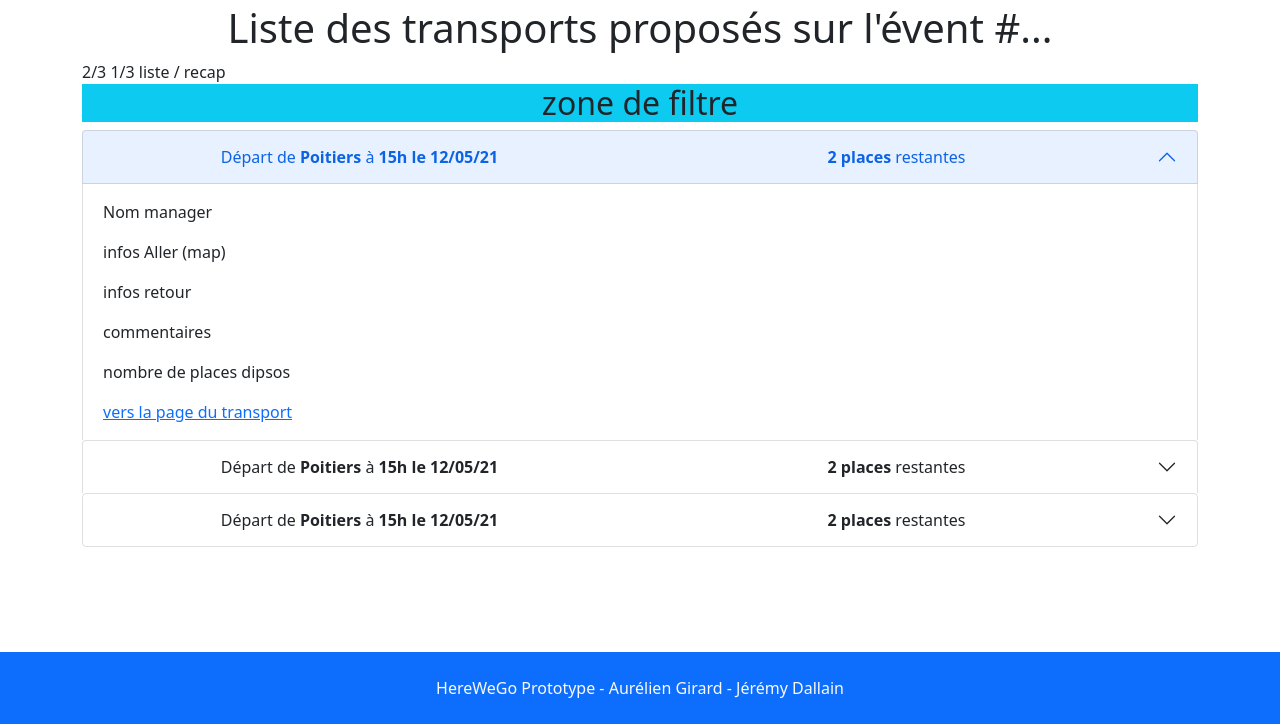
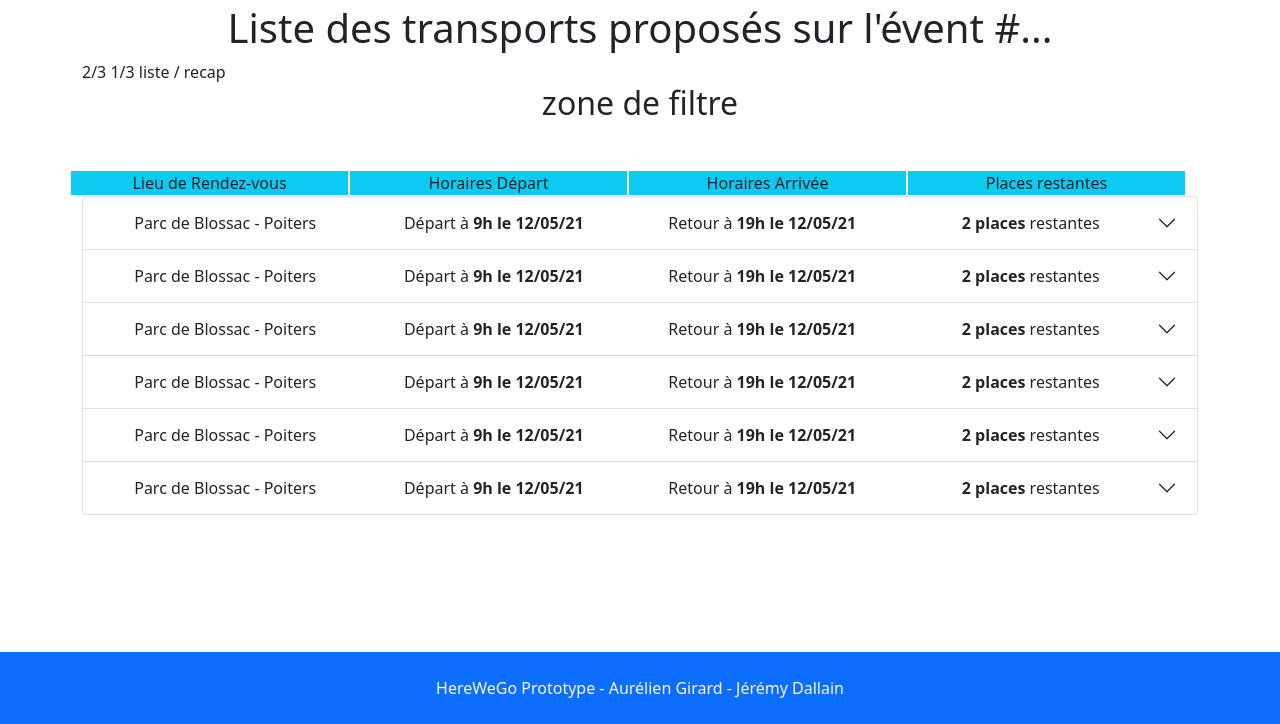
Before and after one commit to MrAuGIR/HerewegoPrototype, a PHP site: page /page-transports-event.php in a window 1280 px wide. Shown: the part 76-800 px from the top of the page. Run offline with PHP 8.4, Linux system fonts and the light colour scheme; some libraries are stand-ins or nearby versions.

Commit message:
page-dashboard-user-event, page-transports-event

```diff
--- a/commons/header.php
+++ b/commons/header.php
@@ -43,7 +43,7 @@
                             Dropdown
                             </a>
                             <ul class="dropdown-menu" aria-labelledby="navbarDropdown">
-                                <li><a class="dropdown-item" aria-current="page" href="page-dashboard-user-ag.php" title="Tableau de bord utilisateur">Tableau de bord user</a>
+                                <li><a class="dropdown-item" aria-current="page" href="page-dashboard-user-event-jd.php" title="Tableau de bord utilisateur">Tableau de bord user</a>
                                 </li>
                                 <li><a class="dropdown-item" aria-current="page" href="page-dashboard-admin-ag.php" title="Notification">Tableau de bord admin </a>
                                 </li>
--- a/page-transports-event.php
+++ b/page-transports-event.php
@@ -9,21 +9,28 @@ require_once 'commons/header.php';
 liste / recap
 
 
-<div class="w-100 bg-info text-center">
+<div class="w-100 text-center mb-5">
     <h2>zone de filtre</h2>
 </div>
-
+<div class="row w-100">
+    <div class="col-3 text-center bg-info border border-white">Lieu de Rendez-vous</div>
+    <div class="col-3 text-center bg-info border border-white">Horaires Départ</strong></div>
+    <div class="col-3 text-center bg-info border border-white">Horaires Arrivée</strong></div>
+    <div class="col-3 text-center bg-info border border-white">Places restantes</div>
+</div>
 <div class="accordion" id="accordionExample">
     <div class="accordion-item">
         <h2 class="accordion-header" id="headingOne">
-        <button class="accordion-button" type="button" data-bs-toggle="collapse" data-bs-target="#collapseOne" aria-expanded="true" aria-controls="collapseOne">
+            <button class="accordion-button collapsed" type="button" data-bs-toggle="collapse" data-bs-target="#collapseOne" aria-expanded="false" aria-controls="collapseOne">
                 <div class="row w-100">
-                <div class="col-6">Départ de <strong>Poitiers</strong> à <strong>15h le 12/05/21</strong></div>
-                <div class="col-6"><strong>2 places</strong> restantes</div>
+                    <div class="col-3">Parc de Blossac - Poiters</div>
+                    <div class="col-3">Départ à <strong>9h le 12/05/21</strong></div>
+                    <div class="col-3">Retour à <strong>19h le 12/05/21</strong></div>
+                    <div class="col-3"><strong>2 places</strong> restantes</div>
                 </div>
             </button>
         </h2>
-    <div id="collapseOne" class="accordion-collapse collapse show" aria-labelledby="headingOne" data-bs-parent="#accordionExample">
+        <div id="collapseOne" class="accordion-collapse collapse" aria-labelledby="headingOne" data-bs-parent="#accordionExample">
             <div class="accordion-body">
                 <p>Nom manager</p>
                 <p>infos Aller (map)</p>
@@ -34,17 +41,18 @@ liste / recap
             </div>
         </div>
     </div>
-<div class="accordion" id="accordionExample">
     <div class="accordion-item">
-    <h2 class="accordion-header" id="headingTwo">
+        <h2 class="accordion-header" id="headingOTwo">
             <button class="accordion-button collapsed" type="button" data-bs-toggle="collapse" data-bs-target="#collapseTwo" aria-expanded="false" aria-controls="collapseTwo">
                 <div class="row w-100">
-                <div class="col-6">Départ de <strong>Poitiers</strong> à <strong>15h le 12/05/21</strong></div>
-                <div class="col-6"><strong>2 places</strong> restantes</div>
+                    <div class="col-3">Parc de Blossac - Poiters</div>
+                    <div class="col-3">Départ à <strong>9h le 12/05/21</strong></div>
+                    <div class="col-3">Retour à <strong>19h le 12/05/21</strong></div>
+                    <div class="col-3"><strong>2 places</strong> restantes</div>
                 </div>
             </button>
         </h2>
-    <div id="collapseTwo" class="accordion-collapse collapse" aria-labelledby="headingTwo" data-bs-parent="#accordionExample">
+        <div id="collapseTwo" class="accordion-collapse collapse" aria-labelledby="headingOTwo" data-bs-parent="#accordionExample">
             <div class="accordion-body">
                 <p>Nom manager</p>
                 <p>infos Aller (map)</p>
@@ -55,17 +63,18 @@ liste / recap
             </div>
         </div>
     </div>
-<div class="accordion" id="accordionExample">
     <div class="accordion-item">
-    <h2 class="accordion-header" id="headingThree">
+        <h2 class="accordion-header" id="headingOThree">
             <button class="accordion-button collapsed" type="button" data-bs-toggle="collapse" data-bs-target="#collapseThree" aria-expanded="false" aria-controls="collapseThree">
                 <div class="row w-100">
-                <div class="col-6">Départ de <strong>Poitiers</strong> à <strong>15h le 12/05/21</strong></div>
-                <div class="col-6"><strong>2 places</strong> restantes</div>
+                    <div class="col-3">Parc de Blossac - Poiters</div>
+                    <div class="col-3">Départ à <strong>9h le 12/05/21</strong></div>
+                    <div class="col-3">Retour à <strong>19h le 12/05/21</strong></div>
+                    <div class="col-3"><strong>2 places</strong> restantes</div>
                 </div>
             </button>
         </h2>
-    <div id="collapseThree" class="accordion-collapse collapse" aria-labelledby="headingThree" data-bs-parent="#accordionExample">
+        <div id="collapseThree" class="accordion-collapse collapse" aria-labelledby="headingOThree" data-bs-parent="#accordionExample">
             <div class="accordion-body">
                 <p>Nom manager</p>
                 <p>infos Aller (map)</p>
@@ -76,8 +85,72 @@ liste / recap
             </div>
         </div>
     </div>
-
-
+    <div class="accordion-item">
+        <h2 class="accordion-header" id="headingFour">
+            <button class="accordion-button collapsed" type="button" data-bs-toggle="collapse" data-bs-target="#collapseFour" aria-expanded="false" aria-controls="collapseFour">
+                <div class="row w-100">
+                    <div class="col-3">Parc de Blossac - Poiters</div>
+                    <div class="col-3">Départ à <strong>9h le 12/05/21</strong></div>
+                    <div class="col-3">Retour à <strong>19h le 12/05/21</strong></div>
+                    <div class="col-3"><strong>2 places</strong> restantes</div>
+                </div>
+            </button>
+        </h2>
+        <div id="collapseFour" class="accordion-collapse collapse" aria-labelledby="headingFour" data-bs-parent="#accordionExample">
+            <div class="accordion-body">
+                <p>Nom manager</p>
+                <p>infos Aller (map)</p>
+                <p>infos retour</p>
+                <p>commentaires</p>
+                <p>nombre de places dipsos</p>
+                <a href="page-selected-transport.php">vers la page du transport</a>
+            </div>
+        </div>
+    </div>
+    <div class="accordion-item">
+        <h2 class="accordion-header" id="headingFive">
+            <button class="accordion-button collapsed" type="button" data-bs-toggle="collapse" data-bs-target="#collapseFive" aria-expanded="false" aria-controls="collapseFive">
+                <div class="row w-100">
+                    <div class="col-3">Parc de Blossac - Poiters</div>
+                    <div class="col-3">Départ à <strong>9h le 12/05/21</strong></div>
+                    <div class="col-3">Retour à <strong>19h le 12/05/21</strong></div>
+                    <div class="col-3"><strong>2 places</strong> restantes</div>
+                </div>
+            </button>
+        </h2>
+        <div id="collapseFive" class="accordion-collapse collapse" aria-labelledby="headingFive" data-bs-parent="#accordionExample">
+            <div class="accordion-body">
+                <p>Nom manager</p>
+                <p>infos Aller (map)</p>
+                <p>infos retour</p>
+                <p>commentaires</p>
+                <p>nombre de places dipsos</p>
+                <a href="page-selected-transport.php">vers la page du transport</a>
+            </div>
+        </div>
+    </div>
+    <div class="accordion-item">
+        <h2 class="accordion-header" id="headingSix">
+            <button class="accordion-button collapsed" type="button" data-bs-toggle="collapse" data-bs-target="#collapseSix" aria-expanded="false" aria-controls="collapseSix">
+                <div class="row w-100">
+                    <div class="col-3">Parc de Blossac - Poiters</div>
+                    <div class="col-3">Départ à <strong>9h le 12/05/21</strong></div>
+                    <div class="col-3">Retour à <strong>19h le 12/05/21</strong></div>
+                    <div class="col-3"><strong>2 places</strong> restantes</div>
+                </div>
+            </button>
+        </h2>
+        <div id="collapseSix" class="accordion-collapse collapse" aria-labelledby="headingSix" data-bs-parent="#accordionExample">
+            <div class="accordion-body">
+                <p>Nom manager</p>
+                <p>infos Aller (map)</p>
+                <p>infos retour</p>
+                <p>commentaires</p>
+                <p>nombre de places dipsos</p>
+                <a href="page-selected-transport.php">vers la page du transport</a>
+            </div>
+        </div>
+    </div>
 </div>
 
 <!-- FIN CONTENU DE LA PAGE -->
```
Also changed, not shown: page-dashboard-user-event-jd.php (added, +137 -0 lines), page-dashboard-user.php (deleted, +0 -12 lines), page-dashboard-user-event-ag.php (renamed from page-dashboard-event-ag.php). Lines whose indentation alone changed are shown as unchanged.
